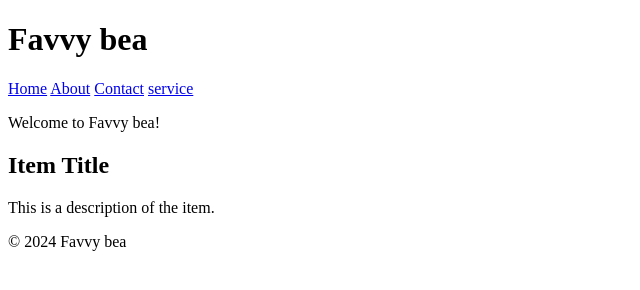
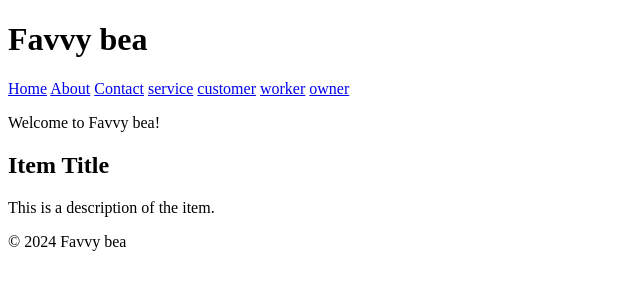
Before and after one commit to Richiesams-dev/favvy-bae, a plain HTML site: page index.html in a window 1280 px wide. Shown: the whole page, without its empty margins (0-640 px from the left). Drawn offline with Linux system fonts and the light colour scheme.

Commit message:
Nelson changes

```diff
--- a/index.html
+++ b/index.html
@@ -14,6 +14,9 @@
                 <a href="about.html">About</a>
                 <a href="contact.html">Contact</a>
                 <a href="service.html">service</a>
+                <a href="service.html">customer</a>
+                <a href="service.html">worker</a>
+                <a href="service.html">owner</a>
             </div>
         </div>
     </header>
```
